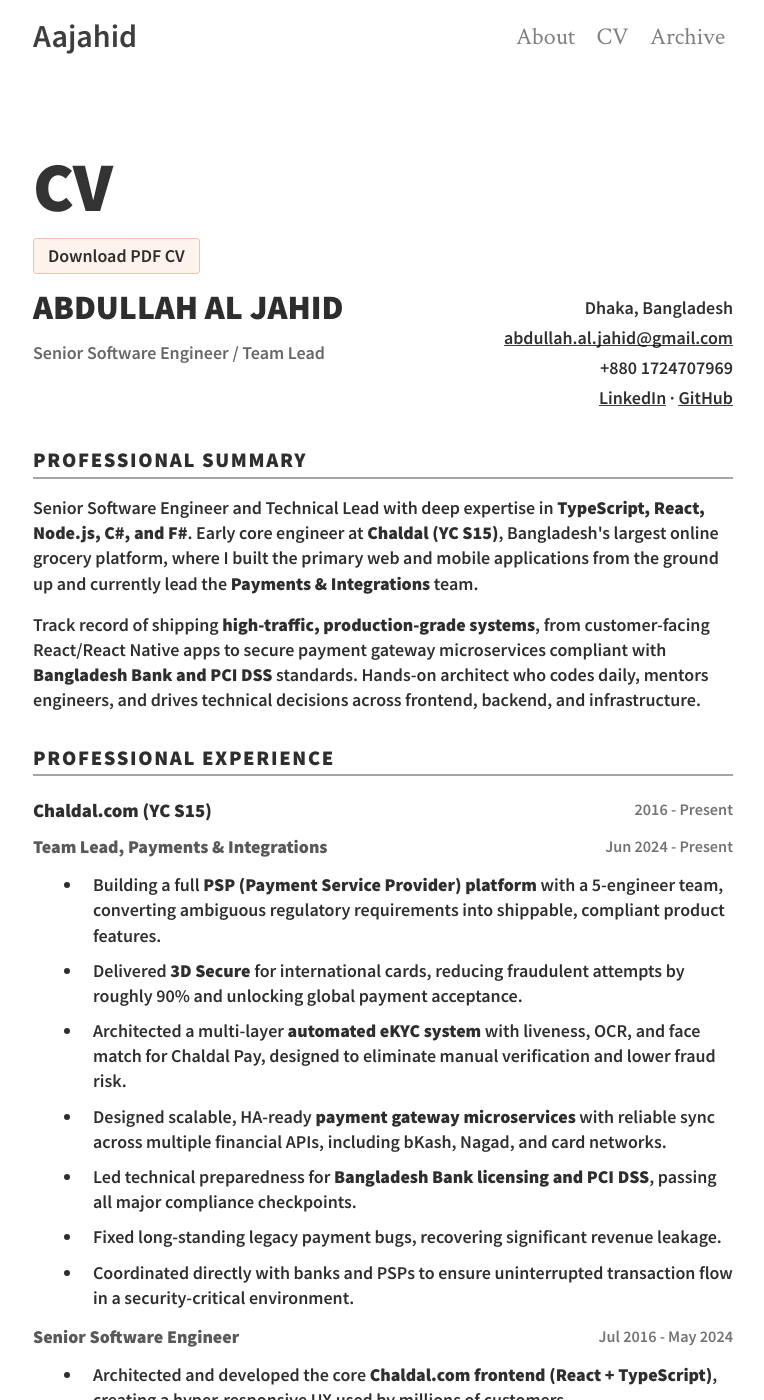
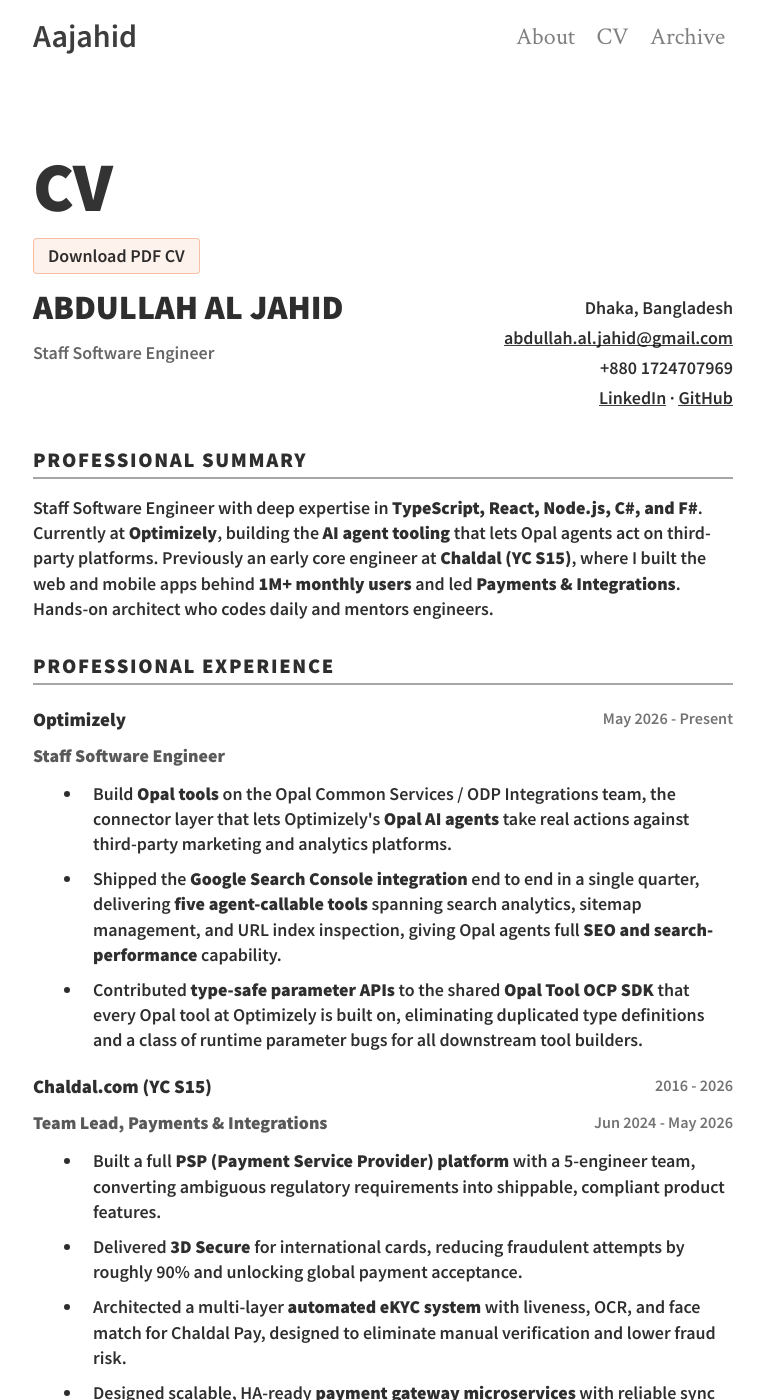
Before and after one commit to aajahid/aajahid.github.io, a Jekyll site: the page built from cv.html, in a window 1280 px wide and 1400 px high. Shown: the whole window, without its empty margins (257-1021 px from the left). Built offline with Jekyll 4.4.1, drawn with Linux system fonts in a browser that asks for light colours; nearby versions of some CDN libraries; some of the changed text lies outside the part shown.

Commit message:
Update CV and About for Optimizely role
Reflect the move to Optimizely as Staff Software Engineer (May 2026) and
close out the Chaldal tenure (2016-2026). Content sourced from the master
CV at ~/work/cv.

- CV: add Optimizely entry, condense the professional summary to one
  paragraph, close the Chaldal and Team Lead date ranges, add an
  AI & Integrations skills row and Vitest to practices
- About: staff engineer title, new Optimizely paragraph, Chaldal recast
  to past tense

```diff
--- a/cv.html
+++ b/cv.html
@@ -1,7 +1,7 @@
 ---
 layout: page
 title: CV
-summary: Senior Software Engineer and Technical Lead with deep expertise in TypeScript, React, Node.js, C#, and F#.
+summary: Staff Software Engineer with deep expertise in TypeScript, React, Node.js, C#, and F#.
 ---
 
 <section class="cv">
@@ -12,7 +12,7 @@
   <div class="cv-intro">
     <div>
       <h2>Abdullah Al Jahid</h2>
-      <p class="cv-role">Senior Software Engineer / Team Lead</p>
+      <p class="cv-role">Staff Software Engineer</p>
     </div>
     <div class="cv-contact">
       <p>Dhaka, Bangladesh</p>
@@ -25,10 +25,7 @@
   <div class="cv-section">
     <h2>Professional Summary</h2>
     <p>
-      Senior Software Engineer and Technical Lead with deep expertise in <strong>TypeScript, React, Node.js, C#, and F#</strong>. Early core engineer at <strong>Chaldal (YC S15)</strong>, Bangladesh's largest online grocery platform, where I built the primary web and mobile applications from the ground up and currently lead the <strong>Payments &amp; Integrations</strong> team.
-    </p>
-    <p>
-      Track record of shipping <strong>high-traffic, production-grade systems</strong>, from customer-facing React/React Native apps to secure payment gateway microservices compliant with <strong>Bangladesh Bank and PCI DSS</strong> standards. Hands-on architect who codes daily, mentors engineers, and drives technical decisions across frontend, backend, and infrastructure.
+      Staff Software Engineer with deep expertise in <strong>TypeScript, React, Node.js, C#, and F#</strong>. Currently at <strong>Optimizely</strong>, building the <strong>AI agent tooling</strong> that lets Opal agents act on third-party platforms. Previously an early core engineer at <strong>Chaldal (YC S15)</strong>, where I built the web and mobile apps behind <strong>1M+ monthly users</strong> and led <strong>Payments &amp; Integrations</strong>. Hands-on architect who codes daily and mentors engineers.
     </p>
   </div>
 
@@ -37,16 +34,32 @@
 
     <div class="cv-job">
       <div class="cv-job-heading">
+        <h3>Optimizely</h3>
+        <span>May 2026 - Present</span>
+      </div>
+
+      <div class="cv-role-row">
+        <h4>Staff Software Engineer</h4>
+      </div>
+      <ul>
+        <li>Build <strong>Opal tools</strong> on the Opal Common Services / ODP Integrations team, the connector layer that lets Optimizely's <strong>Opal AI agents</strong> take real actions against third-party marketing and analytics platforms.</li>
+        <li>Shipped the <strong>Google Search Console integration</strong> end to end in a single quarter, delivering <strong>five agent-callable tools</strong> spanning search analytics, sitemap management, and URL index inspection, giving Opal agents full <strong>SEO and search-performance</strong> capability.</li>
+        <li>Contributed <strong>type-safe parameter APIs</strong> to the shared <strong>Opal Tool OCP SDK</strong> that every Opal tool at Optimizely is built on, eliminating duplicated type definitions and a class of runtime parameter bugs for all downstream tool builders.</li>
+      </ul>
+    </div>
+
+    <div class="cv-job">
+      <div class="cv-job-heading">
         <h3>Chaldal.com (YC S15)</h3>
-        <span>2016 - Present</span>
+        <span>2016 - 2026</span>
       </div>
 
       <div class="cv-role-row">
         <h4>Team Lead, Payments &amp; Integrations</h4>
-        <span>Jun 2024 - Present</span>
+        <span>Jun 2024 - May 2026</span>
       </div>
       <ul>
-        <li>Building a full <strong>PSP (Payment Service Provider) platform</strong> with a 5-engineer team, converting ambiguous regulatory requirements into shippable, compliant product features.</li>
+        <li>Built a full <strong>PSP (Payment Service Provider) platform</strong> with a 5-engineer team, converting ambiguous regulatory requirements into shippable, compliant product features.</li>
         <li>Delivered <strong>3D Secure</strong> for international cards, reducing fraudulent attempts by roughly 90% and unlocking global payment acceptance.</li>
         <li>Architected a multi-layer <strong>automated eKYC system</strong> with liveness, OCR, and face match for Chaldal Pay, designed to eliminate manual verification and lower fraud risk.</li>
         <li>Designed scalable, HA-ready <strong>payment gateway microservices</strong> with reliable sync across multiple financial APIs, including bKash, Nagad, and card networks.</li>
@@ -91,9 +104,10 @@
       <p><strong>Languages</strong> TypeScript, JavaScript (ES6+), C#, F#, Python, SQL, HTML5, CSS3</p>
       <p><strong>Frontend</strong> React, React Native, Next.js, Redux, MobX, Tailwind CSS, Webpack, Vite</p>
       <p><strong>Backend &amp; Data</strong> Node.js/Express, .NET (C#/F#), REST APIs, GraphQL, SQL Server, PostgreSQL, Redis</p>
+      <p><strong>AI &amp; Integrations</strong> AI agent tooling (Optimizely Opal), OAuth 2.0, third-party API integration, Optimizely Connect Platform, SDK design</p>
       <p><strong>Infrastructure &amp; DevOps</strong> Docker, Kubernetes, Azure DevOps (CI/CD), Azure Cloud, Git, Linux, Nginx</p>
       <p><strong>Architecture</strong> Microservices, Distributed Systems, Event-Driven, HA/Scalability, Domain-Driven Design</p>
-      <p><strong>Practices &amp; Quality</strong> TDD (Jest, xUnit, RTL), Code Review, Agile/Scrum, Observability, Security (PCI DSS)</p>
+      <p><strong>Practices &amp; Quality</strong> TDD (Jest, Vitest, xUnit, RTL), Code Review, Agile/Scrum, Observability, Security (PCI DSS)</p>
     </div>
   </div>
 
@@ -101,7 +115,7 @@
     <h2>Education &amp; Recognition</h2>
     <h3>Continuous Learning</h3>
     <p>
-      Self-directed engineer with a strong track record of mastering complex paradigms: Functional Programming (F#), Distributed Systems, Payment Security (PCI DSS), and modern frontend architecture. Active learner through open-source contribution and hands-on engineering.
+      Self-directed engineer with a strong track record of mastering complex paradigms: Functional Programming (F#), Distributed Systems, Payment Security (PCI DSS), AI agent platforms, and modern frontend architecture. Active learner through open-source contribution and hands-on engineering.
     </p>
 
     <h3>Awards &amp; Media</h3>
```
Also changed, not shown: about.md (+4 -2 lines).
